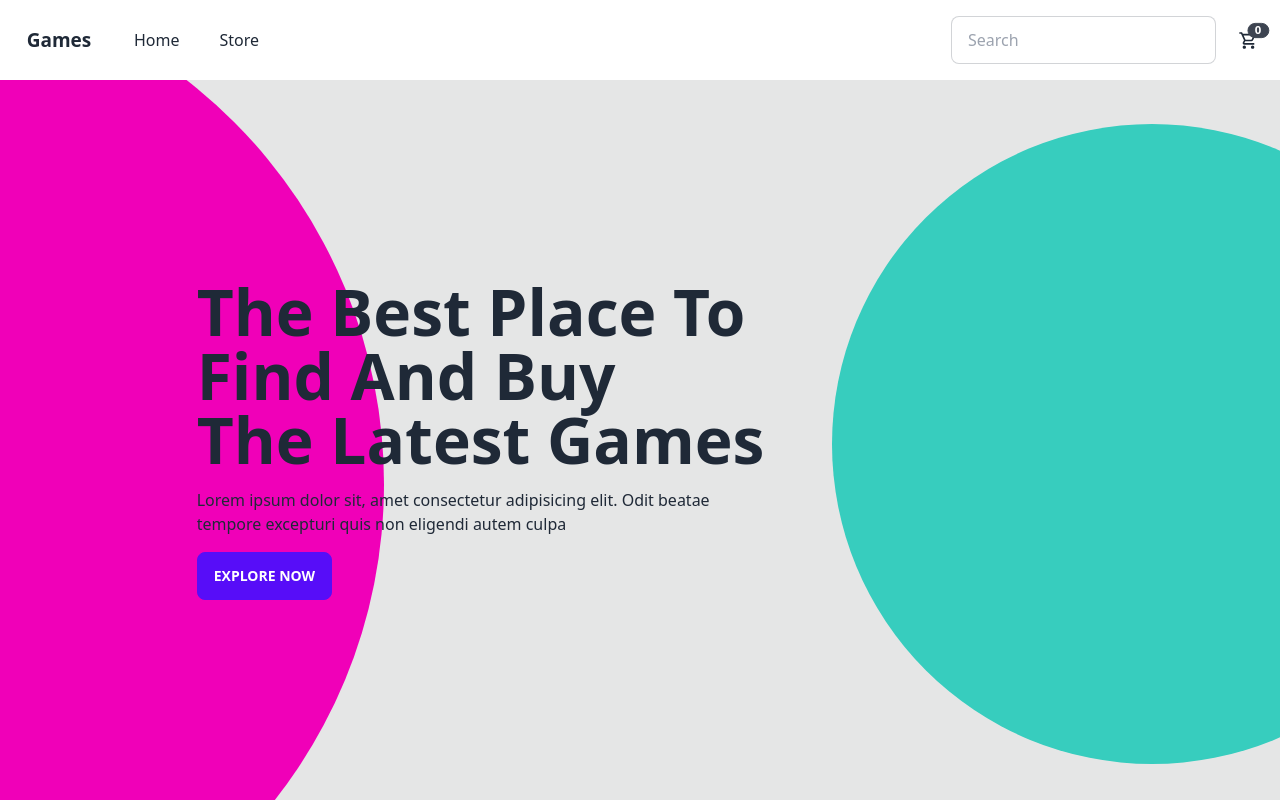
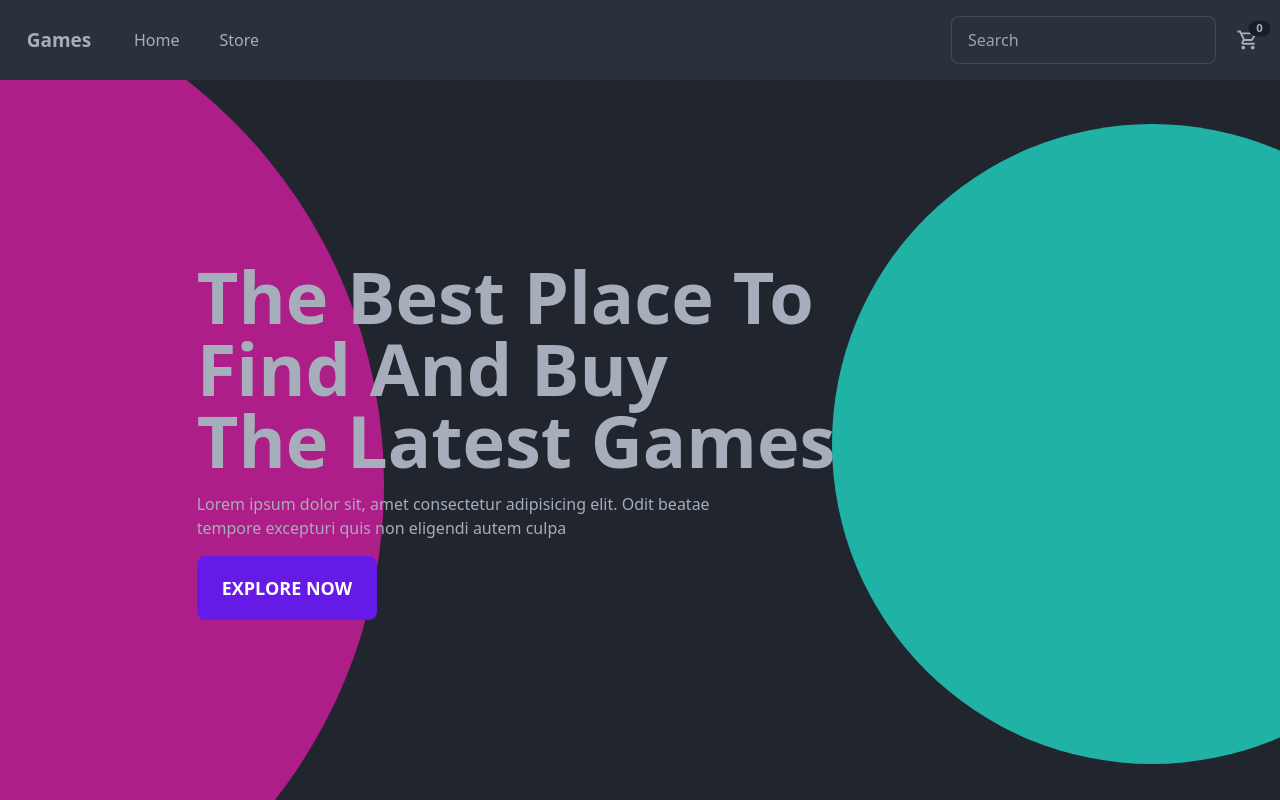
Before and after one commit to ClaraSmyth/shopping-cart, a React (Create React App) app: page / in a window 1280 px wide. Built offline with nearby package versions, Linux system fonts and the light colour scheme.

Commit message:
Styling adjustments throughout

```diff
--- a/src/components/Card.tsx
+++ b/src/components/Card.tsx
@@ -29,7 +29,7 @@ function Card(props: Props) {
         <h2 className="custom-text-ellipsis-1 card-title">{game.name}</h2>
         <div className="card-actions min-w-max items-center justify-between">
           {/* Price Badge */}
-          <button className="badge badge-lg md:p-4 md:text-lg md:font-semibold">£{game.price}</button>
+          <button className="badge-secondary badge badge-lg md:p-4 md:text-lg md:font-semibold">£{game.price}</button>
           {/* But Now Button */}
           <button
             onClick={(e) => {
--- a/src/components/CheckoutCard.tsx
+++ b/src/components/CheckoutCard.tsx
@@ -38,7 +38,7 @@ function CheckoutCard(props: Props) {
             <option>8</option>
             <option>9</option>
           </select>
-          <button onClick={() => updateCart.remove(game)} className="btn-error btn-xs btn px-1">
+          <button onClick={() => updateCart.remove(game)} className="btn btn-error btn-xs px-1">
             <MdDeleteForever size={'20px'} />
           </button>
         </div>
--- a/src/components/Game.tsx
+++ b/src/components/Game.tsx
@@ -50,7 +50,7 @@ function Game(props: Props) {
   }
 
   return (
-    <div className="grid max-h-full grid-cols-1 grid-rows-[min-content,2fr,3fr] gap-4 p-4 md:grid-cols-[2fr,1fr] md:grid-rows-[min-content,min-content,1fr] xl:grid-cols-[3fr,1fr]">
+    <div className="grid max-h-full grid-cols-1 grid-rows-[min-content,2fr,3fr] gap-4 p-4 md:grid-cols-[2fr,1fr] md:grid-rows-[min-content,min-content,1fr] md:gap-6 md:p-6 xl:grid-cols-[3fr,1fr]">
       <h2 className="card-title justify-center text-center text-2xl md:col-start-2 md:text-[clamp(1.5rem,0.357rem+2.381vw,2.5rem)] md:leading-none">
         {game?.name}
       </h2>
--- a/src/components/Home.tsx
+++ b/src/components/Home.tsx
@@ -6,23 +6,23 @@ function Home() {
     <div className="relative -z-0 flex w-full items-center justify-center overflow-clip">
       <div className="flex max-w-screen-2xl flex-col gap-4 p-4 sm:p-12">
         {/* Header */}
-        <h1 className="text-center text-[clamp(2rem,0.235rem+9.412vw,4rem)] font-bold leading-none sm:text-left">
+        <h1 className="text-center text-[clamp(2rem,0.397rem+8.547vw,4.5rem)] font-bold leading-none sm:text-left">
           The Best Place To <br /> Find And Buy <br /> The Latest Games
         </h1>
 
         {/* Secondary Text */}
-        <p className="flex-wrap text-center text-base sm:max-w-[60%] sm:text-left">
+        <p className="flex-wrap text-center text-[clamp(1rem,0.872rem+0.684vw,1.2rem)] text-base sm:max-w-[60%] sm:text-left">
           Lorem ipsum dolor sit, amet consectetur adipisicing elit. Odit beatae tempore excepturi quis non eligendi
           autem culpa
         </p>
 
         {/* Button */}
-        <Link to="/store" className="btn-primary btn m-auto w-max sm:m-0">
+        <Link to="/store" className="btn-primary btn m-auto w-max sm:m-0 md:btn-lg">
           Explore Now
         </Link>
 
         {/* Styled circles */}
-        <div className="absolute -left-1/2 -top-[15%] -z-10 aspect-square w-[80%] rounded-full bg-secondary"></div>
+        <div className="absolute -left-1/2 -top-[15%] -z-10 aspect-square w-[80%] rounded-full bg-secondary-focus"></div>
         <div className="absolute bottom-[5%] -right-[15%] -z-10 aspect-square w-[50%] rotate-45 rounded-full bg-accent"></div>
       </div>
     </div>
--- a/src/components/MobileNav.tsx
+++ b/src/components/MobileNav.tsx
@@ -18,7 +18,7 @@ function MobileNav(props: Props) {
   return (
     <>
       <div
-        className={`visible fixed w-full bg-base-100 p-4 opacity-100 transition-[opacity_visibility_transform] duration-200 sm:hidden ${
+        className={`visible fixed w-full bg-base-100 p-4 opacity-100 shadow-md transition-[opacity_visibility_transform] duration-200 sm:hidden ${
           hideSearch && 'invisible -translate-y-full opacity-0'
         }`}
       >
@@ -41,7 +41,7 @@ function MobileNav(props: Props) {
           />
         </form>
       </div>
-      <div className="btm-nav sm:hidden">
+      <div className="btm-nav shadow sm:hidden">
         <NavLink onClick={() => setSearch('')} to="/" className="text-primary">
           <MdOutlineHome size={'1.5em'} />
         </NavLink>
--- a/src/components/Navbar.tsx
+++ b/src/components/Navbar.tsx
@@ -58,7 +58,7 @@ function Navbar(props: Props) {
 
       {/* Checkout Modal Button */}
       <label tabIndex={0} htmlFor="checkout-modal" className="btn-ghost btn-circle btn ml-2">
-        <div className="indicator">
+        <div className="indicator text-base">
           <MdOutlineShoppingCart size={'1.5em'} />
           <span className="badge badge-sm indicator-item">{cart.length < 10 ? cart.length : '9+'}</span>
         </div>
--- a/src/components/Store.tsx
+++ b/src/components/Store.tsx
@@ -60,7 +60,7 @@ function Store(props: Props) {
   return (
     <div
       ref={container}
-      className="grid auto-rows-max grid-cols-[repeat(auto-fit,minmax(12rem,1fr))] gap-4 overflow-scroll p-4 md:grid-cols-[repeat(auto-fit,minmax(18rem,1fr))] md:gap-6 md:p-6"
+      className="grid auto-rows-max grid-cols-[repeat(auto-fit,minmax(12rem,1fr))] gap-4 overflow-scroll p-4 md:grid-cols-[repeat(auto-fit,minmax(16rem,1fr))] md:gap-6 md:p-6"
     >
       {data?.map((obj: any) => (
         <Card key={obj.id} game={obj} cart={cart} updateCart={updateCart} />
--- a/tailwind.config.js
+++ b/tailwind.config.js
@@ -7,7 +7,7 @@ module.exports = {
   plugins: [require('@tailwindcss/typography'), require('daisyui')],
   daisyui: {
     styled: true,
-    themes: ['light'],
+    themes: ['dark'],
     base: true,
     utils: true,
     logs: true,
```
